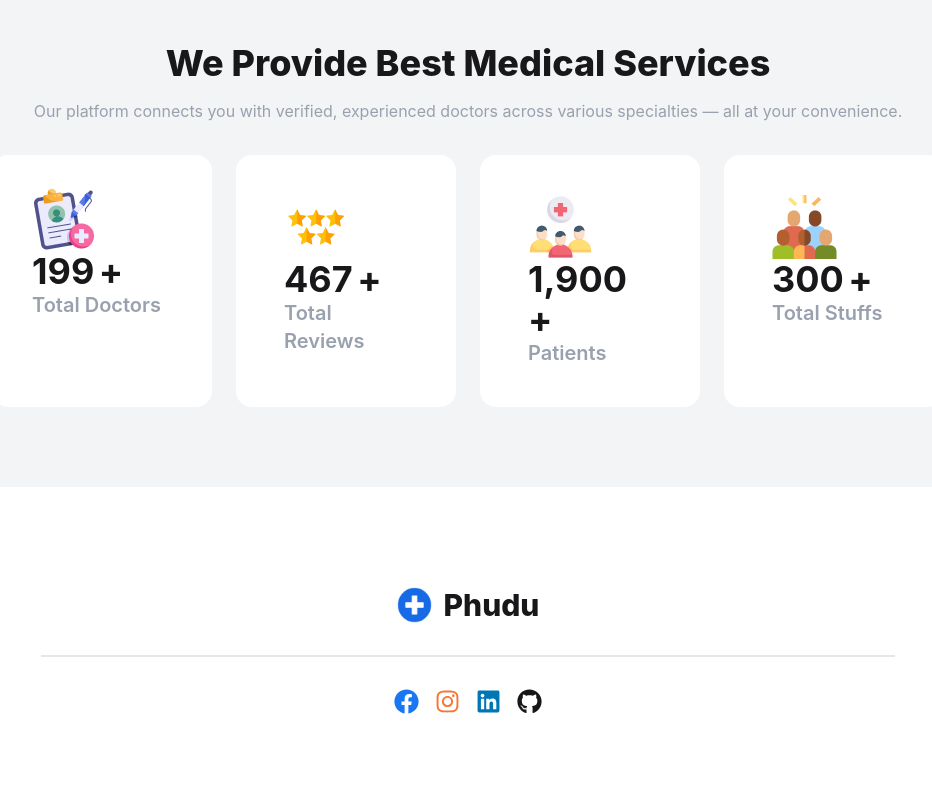
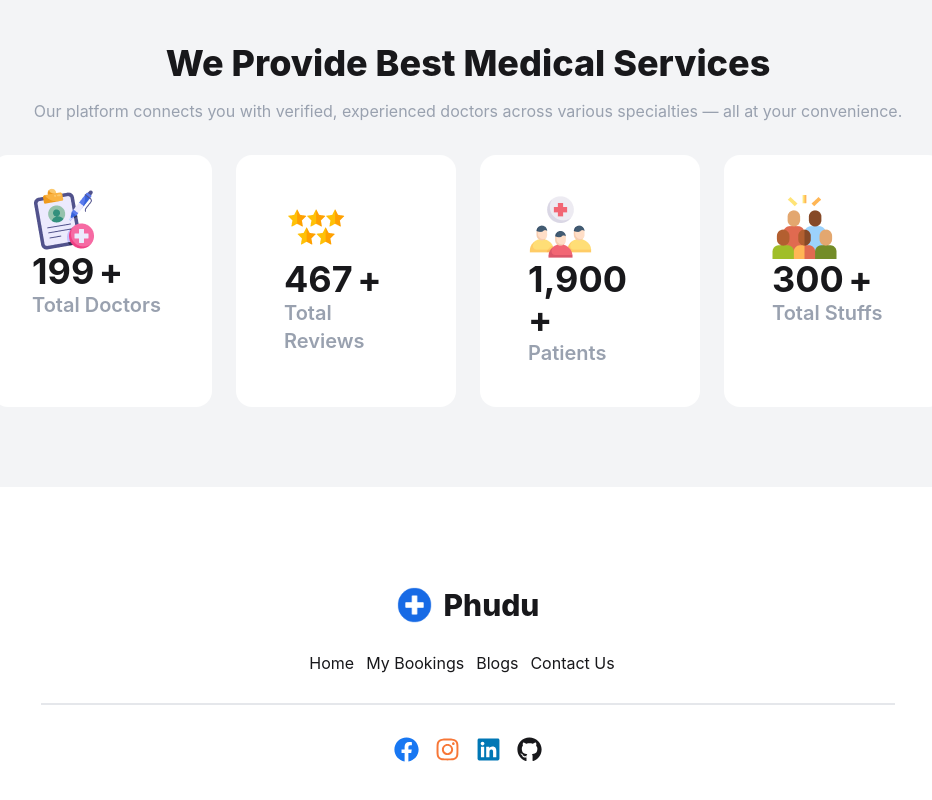
Before and after one commit to shompaaa/hospital-phudu, a React (Vite) app: page / in a window 1280 px wide. Shown: the part 3345-4145 px from the top of the page, without its empty margins (172-1104 px from the left). Built offline with nearby package versions, Linux system fonts and the light colour scheme.

Commit message:
navbar link in the footer fixed

```diff
--- a/src/components/Footer/Footer.jsx
+++ b/src/components/Footer/Footer.jsx
@@ -1,6 +1,6 @@
 import React from "react";
 import Navbar from "../Header/Navbar";
-import { Link } from "react-router";
+import { Link, NavLink } from "react-router";
 import logo from "../../assets/images/logo.png";
 import { FaFacebook } from "react-icons/fa";
 import { FaInstagram } from "react-icons/fa";
@@ -8,13 +8,22 @@ import { FaLinkedin } from "react-icons/fa";
 import { FaGithub } from "react-icons/fa";
 
 const Footer = () => {
+     const links = (
+    <>
+      <NavLink to='/' className='mr-3'>Home</NavLink>
+      <NavLink to='/bookings' className='mr-3'>My Bookings</NavLink>
+      <NavLink to='/blogs' className='mr-3'>Blogs</NavLink>
+      <NavLink to='/contact' className='mr-3'>Contact Us</NavLink>
+    </>
+  );
   return (
     <footer className="bg-white">
       <div className="w-2/3 mx-auto py-25">
-        <div className="flex gap-3 justify-center mb-8">
+        <div className="flex gap-3 justify-center">
           <img width={35} src={logo} alt="Logo" />
           <h2 className="text-3xl font-extrabold">Phudu</h2>
         </div>
+        <div className="text-center my-7">{links}</div>
         <div className="border-t-2 border-gray-200"></div>
         <div className="my-8"></div>
         <div className="flex gap-4 justify-center mt-8">
@@ -31,6 +40,7 @@ const Footer = () => {
             <FaGithub size={25} />
           </a>
         </div>
+
       </div>
     </footer>
   );
--- a/src/components/Header/Navbar.jsx
+++ b/src/components/Header/Navbar.jsx
@@ -4,7 +4,7 @@ import logo from '../../assets/images/logo.png'
 
 const Navbar = () => {
   // Navbar Link:
-  const links = (
+   const links = (
     <>
       <NavLink to='/' className='mr-3'>Home</NavLink>
       <NavLink to='/bookings' className='mr-3'>My Bookings</NavLink>
```
